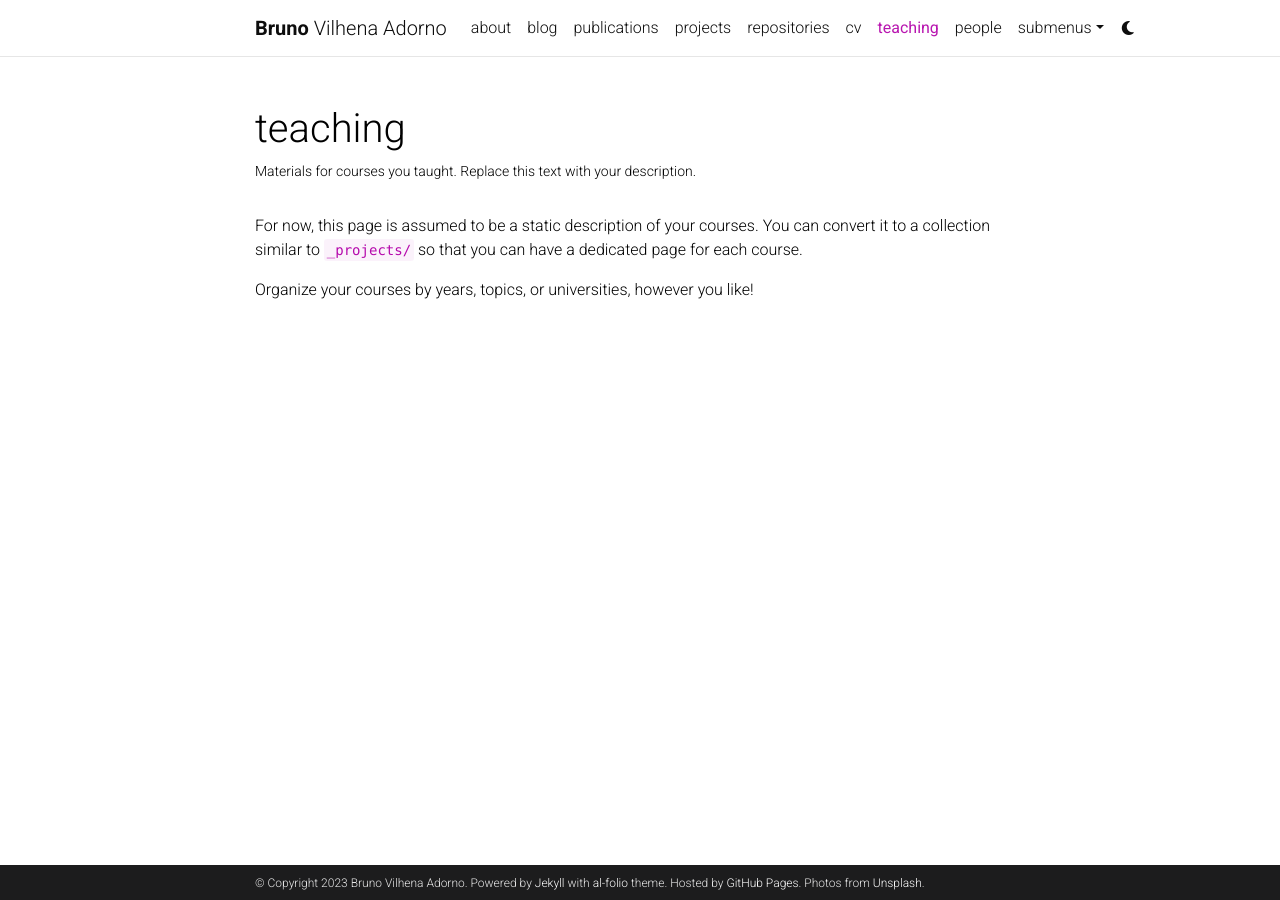
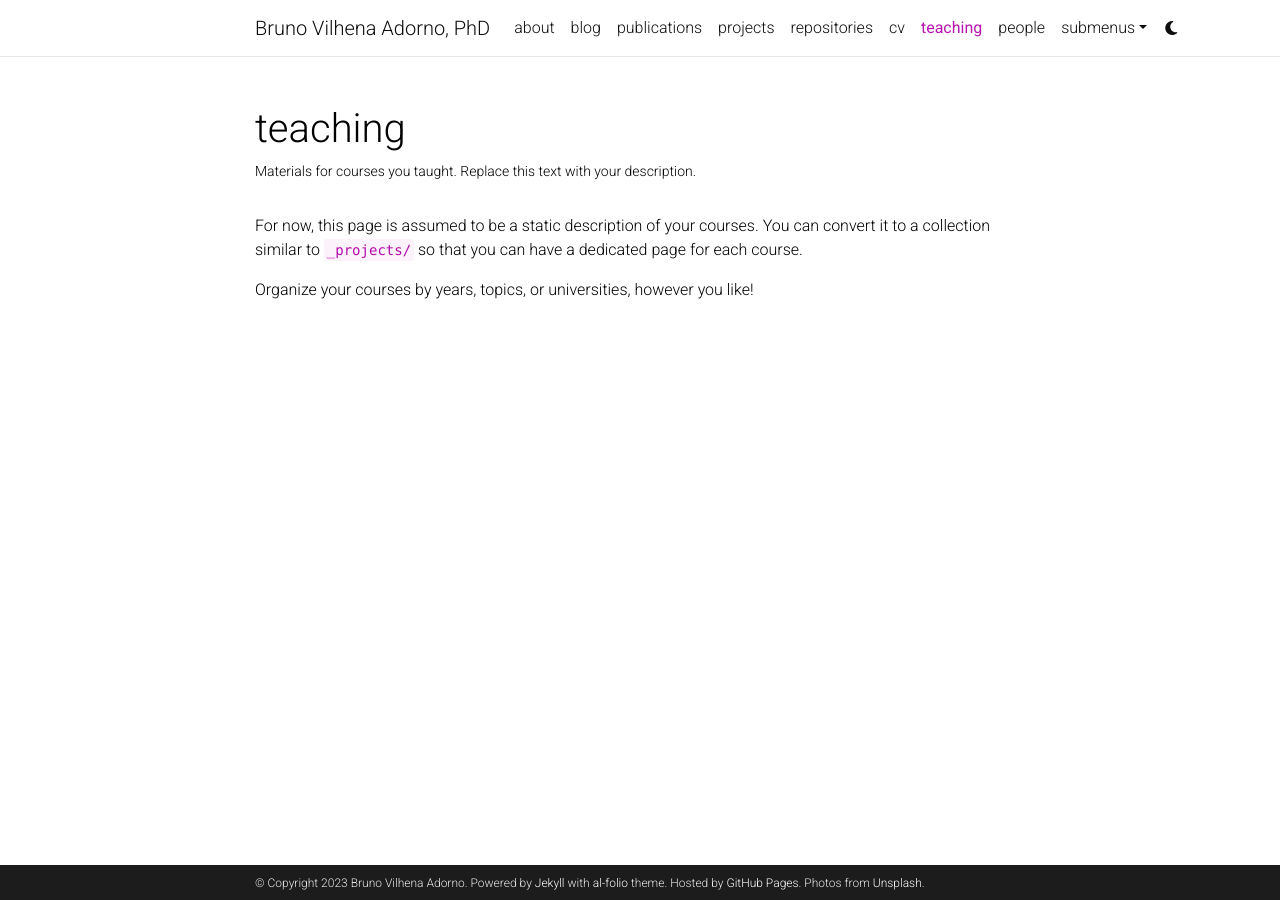
Before and after one commit to bvadorno/bvadorno.github.io, a Jekyll site: the page built from _pages/teaching.md, in a window 1280 px wide. Built offline with Jekyll 4.4.1, drawn with Linux system fonts in a browser that asks for light colours; comment, search, counter and statistics services are not loaded; a style sheet for code colours, icons or effects is not loaded.

Commit message:
Changed website title.

```diff
--- a/_config.yml
+++ b/_config.yml
@@ -2,7 +2,7 @@
 # Site settings
 # -----------------------------------------------------------------------------
 
-title: blank # the website title (if blank, full name will be used instead)
+title: Bruno Vilhena Adorno, PhD # the website title (if blank, full name will be used instead)
 first_name: Bruno
 middle_name: Vilhena
 last_name: Adorno
```
